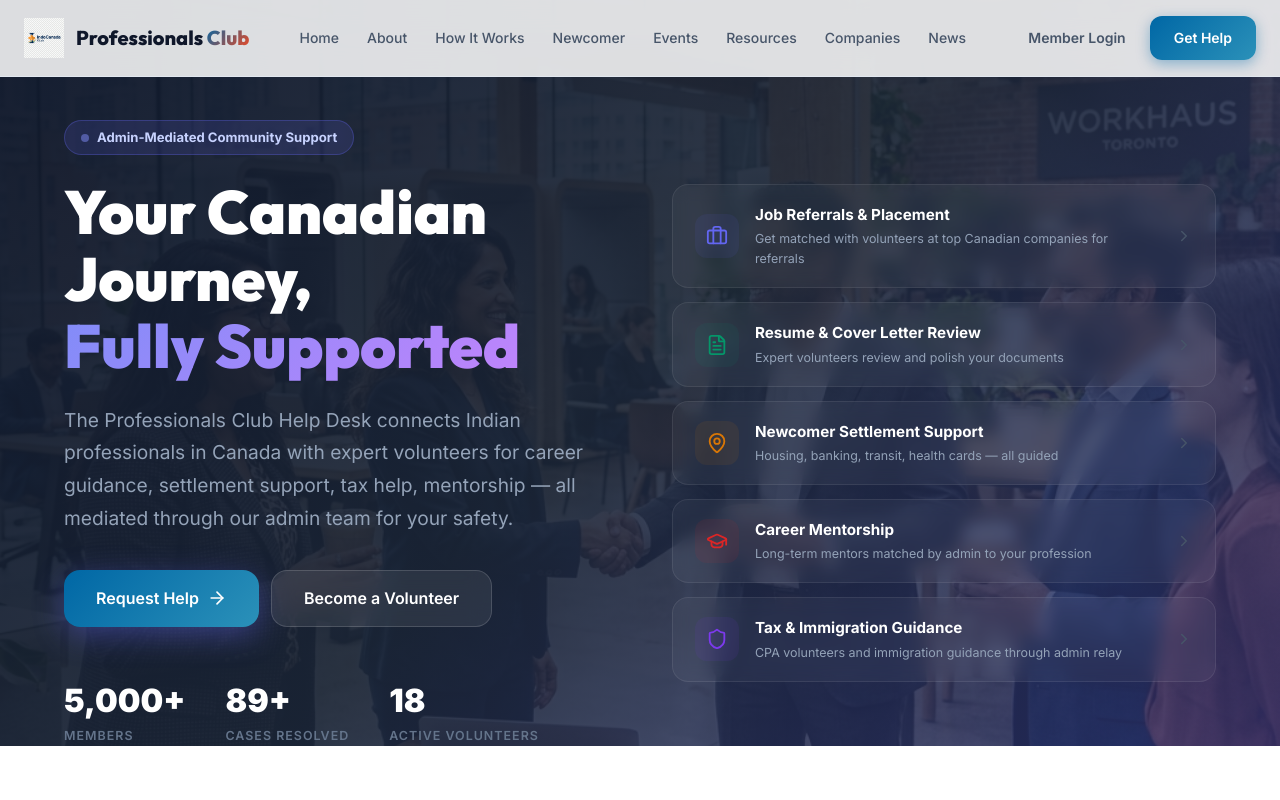
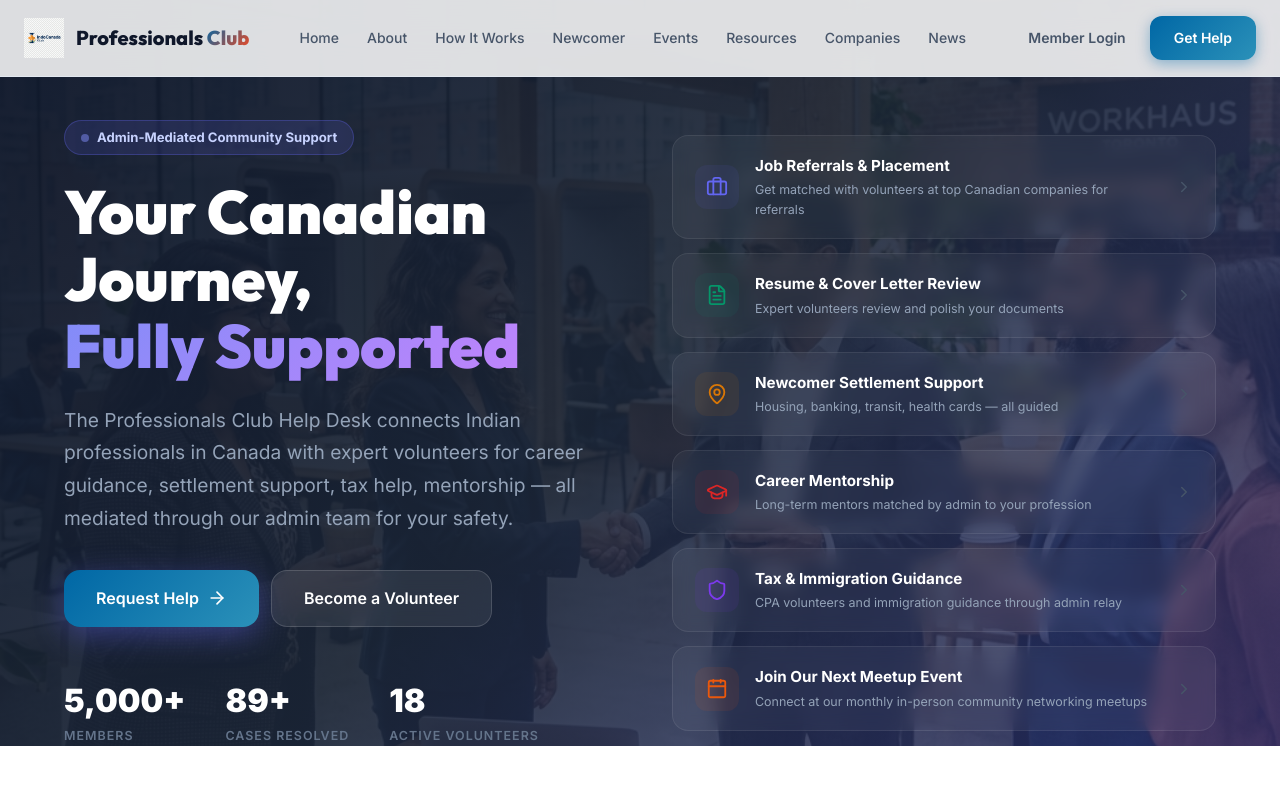
Before and after one commit to uditguptaca/professionalsclub, a Next.js app: page / in a window 1280 px wide. Shown: the top 800 px of the page. Built offline with nearby package versions, Linux system fonts and the light colour scheme.

Commit message:
Add Meetup events link to homepage services list

```diff
--- a/src/app/page.tsx
+++ b/src/app/page.tsx
@@ -66,6 +66,7 @@
               { icon: <MapPin size={22} />, title: 'Newcomer Settlement Support', desc: 'Housing, banking, transit, health cards — all guided', color: '#d97706' },
               { icon: <GraduationCap size={22} />, title: 'Career Mentorship', desc: 'Long-term mentors matched by admin to your profession', color: '#dc2626' },
               { icon: <Shield size={22} />, title: 'Tax & Immigration Guidance', desc: 'CPA volunteers and immigration guidance through admin relay', color: '#7c3aed' },
+              { icon: <Calendar size={22} />, title: 'Join Our Next Meetup Event', desc: 'Connect at our monthly in-person community networking meetups', color: '#ea580c' },
             ].map((item, i) => (
               <div key={i} style={{ display: 'flex', alignItems: 'center', gap: 16, padding: '18px 22px', borderRadius: 16, background: 'rgba(255,255,255,0.04)', border: '1px solid rgba(255,255,255,0.08)', backdropFilter: 'blur(8px)', transition: 'all 0.2s', cursor: 'default' }}>
                 <div style={{ width: 44, height: 44, borderRadius: 12, background: `${item.color}15`, display: 'flex', alignItems: 'center', justifyContent: 'center', color: item.color, flexShrink: 0 }}>
```
